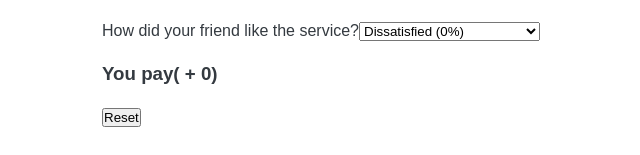
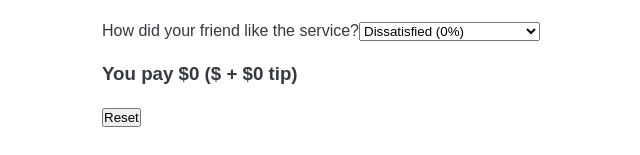
Before and after one commit to Jpkeys29/Tip-Calculator, a React (Create React App) app: page / in a window 1280 px wide. Shown: the part 264-419 px from the top of the page, without its empty margins (188-828 px from the left). Built offline with nearby package versions, Linux system fonts and the light colour scheme.

Commit message:
Calculate tip

```diff
--- a/src/Total.js
+++ b/src/Total.js
@@ -8,13 +8,16 @@ export default function Total() {
     const [cuenta, setCuenta ] = useState("");
     const [mypercent, setMyPercent] = useState(0);
     const [friendpercent, setFriendPercent] = useState(0);
+
+    const tip = cuenta * ((mypercent + friendpercent)/2)/100;
+
     return(
         <div className="statements">
             <Bill cuenta={cuenta} onSetCuenta={setCuenta} />
             <SelectPercent percent={mypercent} onSelect={setMyPercent} >How did you like the service?</SelectPercent>
             <SelectPercent percent={friendpercent} onSelect={setFriendPercent} >How did your friend like the service?</SelectPercent>
-            <Output cuenta={cuenta} percent={mypercent} friendpercent={friendpercent} />
-            <div><Button /></div>
+            <Output cuenta={cuenta} percent={mypercent} friendpercent={friendpercent} tip={tip}/>
+            <div><Button  /></div>
         </div>
     );
 }
--- a/src/output.js
+++ b/src/output.js
@@ -1,7 +1,7 @@
-export default function Output({cuenta, percent}) {
+export default function Output({cuenta, tip}) {
     return (
         <div>
-            <h3>You pay({cuenta} + {percent}) </h3>
+            <h3>You pay ${cuenta + tip} (${cuenta} + ${tip} tip) </h3>
         </div>
     )
 }
```
